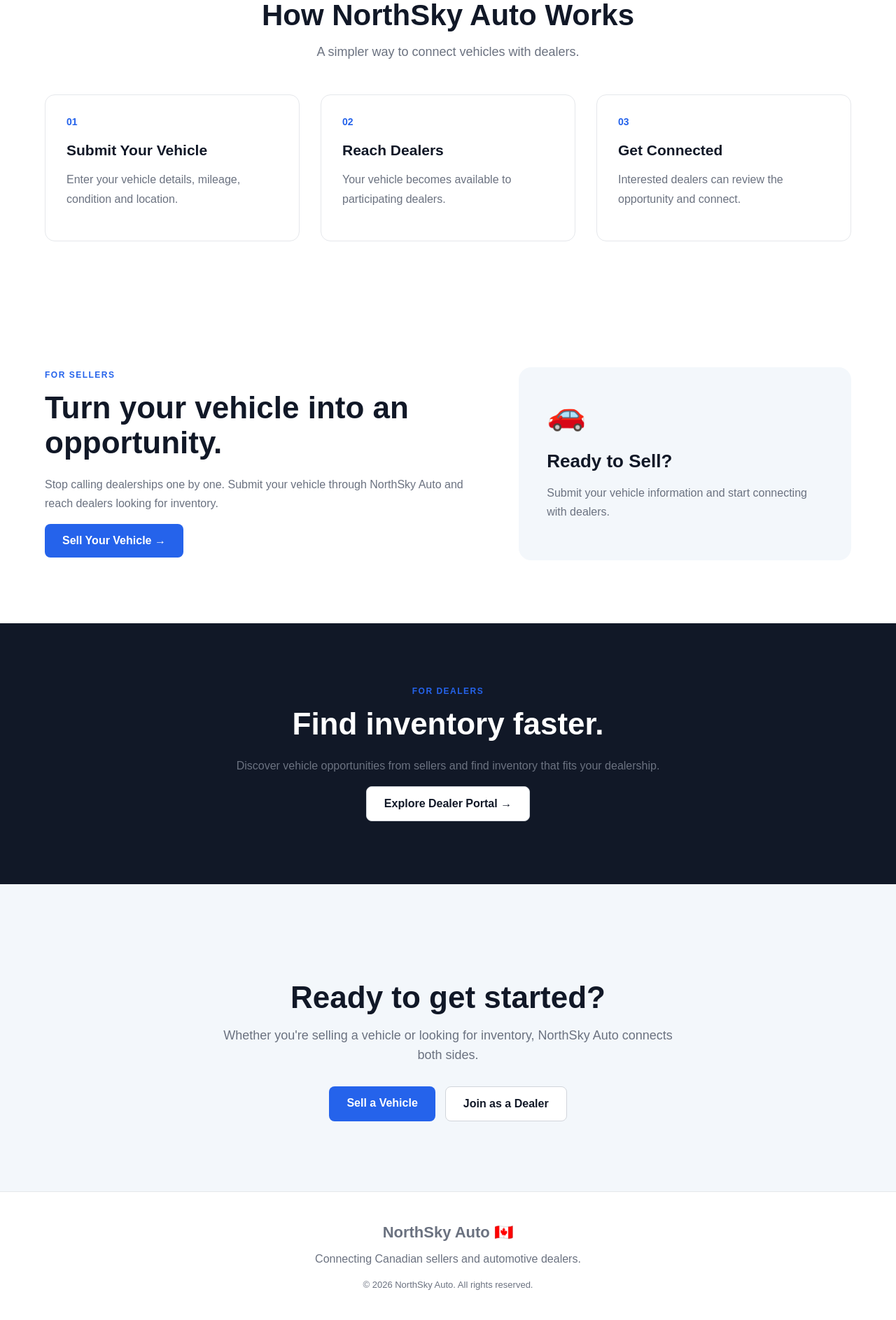
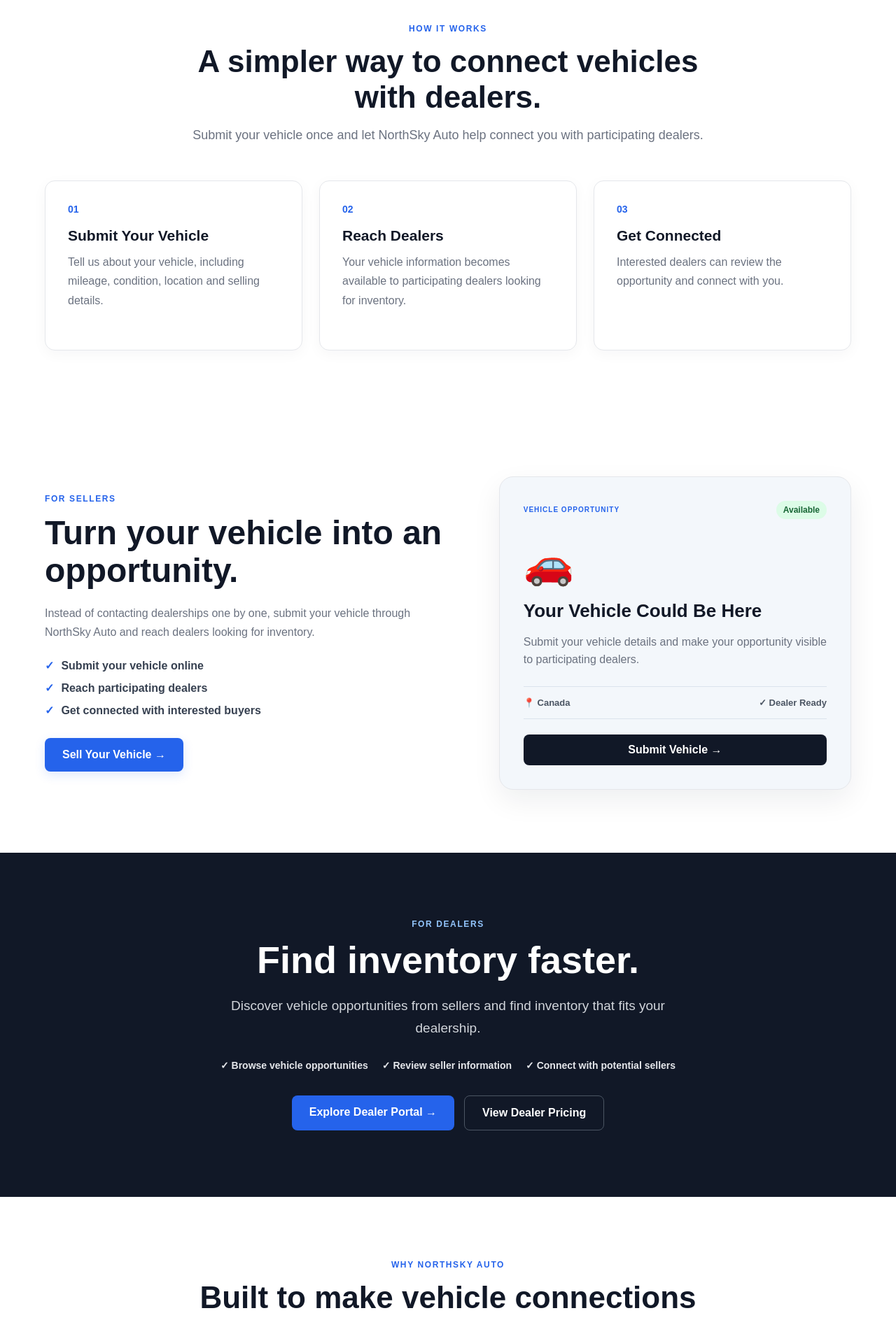
Before and after one commit to Goldylox752/NorthSky-Auto, a Next.js app: page / in a window 1280 px wide. Shown: the part 840-2727 px from the top of the page at 70% size. Built offline with nearby package versions, Linux system fonts and the light colour scheme.

Commit message:
Update page.jsx

```diff
--- a/app/page.jsx
+++ b/app/page.jsx
@@ -1,246 +1,359 @@
+import Link from "next/link";
 export default function HomePage() {
   return (
     <main style={styles.main}>
       {/* NAVIGATION */}
       <nav style={styles.nav}>
-        <div style={styles.logo}>NorthSky Auto 🇨🇦</div>
-
+        <Link href="/" style={styles.logo}>
+          NorthSky Auto 🇨🇦
+        </Link>
         <div style={styles.navLinks}>
-          <a href="/sell">Sell a Vehicle</a>
-          <a href="/dealer">For Dealers</a>
-          <a href="/pricing">Pricing</a>
-          <a href="/login">Login</a>
+          <Link href="/sell" style={styles.navLink}>
+            Sell a Vehicle
+          </Link>
+          <Link href="/dealer" style={styles.navLink}>
+            For Dealers
+          </Link>
+          <Link href="/pricing" style={styles.navLink}>
+            Pricing
+          </Link>
+          <Link href="/login" style={styles.loginLink}>
+            Login
+          </Link>
         </div>
       </nav>
-
       {/* HERO */}
       <section style={styles.hero}>
         <div style={styles.heroContent}>
-          <div style={styles.badge}>CANADIAN VEHICLE MARKETPLACE</div>
-
+          <div style={styles.badge}>
+            CANADIAN VEHICLE MARKETPLACE
+          </div>
           <h1 style={styles.title}>
             Sell Your Vehicle.
             <br />
             <span style={styles.highlight}>Reach Dealers.</span>
           </h1>
-
           <p style={styles.subtitle}>
             NorthSky Auto connects vehicle sellers with Canadian dealers
-            looking for inventory.
+            looking for quality inventory.
           </p>
-
           <div style={styles.buttons}>
-            <a href="/sell" style={styles.primaryButton}>
+            <Link href="/sell" style={styles.primaryButton}>
               Sell My Vehicle →
-            </a>
-
-            <a href="/dealer" style={styles.secondaryButton}>
+            </Link>
+            <Link href="/dealer" style={styles.secondaryButton}>
               I'm a Dealer
-            </a>
+            </Link>
           </div>
+          <p style={styles.heroNote}>
+            Simple submission. Dealer exposure. No obligation.
+          </p>
         </div>
       </section>
-
       {/* HOW IT WORKS */}
       <section style={styles.section}>
-        <h2 style={styles.sectionTitle}>How NorthSky Auto Works</h2>
-
+        <div style={styles.sectionHeader}>
+          <div style={styles.smallLabel}>HOW IT WORKS</div>
+          <h2 style={styles.sectionTitle}>
+            A simpler way to connect vehicles with dealers.
+          </h2>
           <p style={styles.sectionSubtitle}>
-          A simpler way to connect vehicles with dealers.
+            Submit your vehicle once and let NorthSky Auto help connect
+            you with participating dealers.
           </p>
-
+        </div>
         <div style={styles.steps}>
           <Step
             number="01"
             title="Submit Your Vehicle"
-            text="Enter your vehicle details, mileage, condition and location."
+            text="Tell us about your vehicle, including mileage, condition, location and selling details."
           />
-
           <Step
             number="02"
             title="Reach Dealers"
-            text="Your vehicle becomes available to participating dealers."
+            text="Your vehicle information becomes available to participating dealers looking for inventory."
           />
-
           <Step
             number="03"
             title="Get Connected"
-            text="Interested dealers can review the opportunity and connect."
+            text="Interested dealers can review the opportunity and connect with you."
           />
         </div>
       </section>
-
       {/* SELLER SECTION */}
       <section style={styles.splitSection}>
-        <div>
+        <div style={styles.splitContent}>
           <div style={styles.smallLabel}>FOR SELLERS</div>
-
           <h2 style={styles.bigHeading}>
             Turn your vehicle into an opportunity.
           </h2>
-
           <p style={styles.text}>
-            Stop calling dealerships one by one. Submit your vehicle through
-            NorthSky Auto and reach dealers looking for inventory.
+            Instead of contacting dealerships one by one, submit your
+            vehicle through NorthSky Auto and reach dealers looking for
+            inventory.
           </p>
-
-          <a href="/sell" style={styles.primaryButton}>
+          <div style={styles.featureList}>
+            <div style={styles.feature}>
+              <span style={styles.check}>✓</span>
+              Submit your vehicle online
+            </div>
+            <div style={styles.feature}>
+              <span style={styles.check}>✓</span>
+              Reach participating dealers
+            </div>
+            <div style={styles.feature}>
+              <span style={styles.check}>✓</span>
+              Get connected with interested buyers
+            </div>
+          </div>
+          <Link href="/sell" style={styles.primaryButton}>
             Sell Your Vehicle →
-          </a>
+          </Link>
         </div>
-
-        <div style={styles.card}>
-          <div style={styles.cardIcon}>🚗</div>
-          <h3 style={styles.cardTitle}>Ready to Sell?</h3>
-          <p style={styles.text}>
-            Submit your vehicle information and start connecting with dealers.
+        {/* VEHICLE PREVIEW */}
+        <div style={styles.vehicleCard}>
+          <div style={styles.vehicleTop}>
+            <span style={styles.vehicleBadge}>
+              VEHICLE OPPORTUNITY
+            </span>
+            <span style={styles.vehicleStatus}>
+              Available
+            </span>
+          </div>
+          <div style={styles.vehicleIcon}>🚗</div>
+          <h3 style={styles.vehicleTitle}>
+            Your Vehicle Could Be Here
+          </h3>
+          <p style={styles.vehicleDescription}>
+            Submit your vehicle details and make your opportunity
+            visible to participating dealers.
           </p>
+          <div style={styles.vehicleDetails}>
+            <span>📍 Canada</span>
+            <span>✓ Dealer Ready</span>
+          </div>
+          <Link href="/sell" style={styles.cardButton}>
+            Submit Vehicle →
+          </Link>
         </div>
       </section>
-
       {/* DEALER SECTION */}
       <section style={styles.dealerSection}>
         <div style={styles.dealerContent}>
-          <div style={styles.smallLabel}>FOR DEALERS</div>
-
-          <h2 style={styles.bigHeading}>
+          <div style={styles.dealerLabel}>FOR DEALERS</div>
+          <h2 style={styles.dealerHeading}>
             Find inventory faster.
           </h2>
-
-          <p style={styles.text}>
-            Discover vehicle opportunities from sellers and find inventory
-            that fits your dealership.
+          <p style={styles.dealerText}>
+            Discover vehicle opportunities from sellers and find
+            inventory that fits your dealership.
           </p>
-
-          <a href="/dealer" style={styles.secondaryButton}>
+          <div style={styles.dealerFeatures}>
+            <div>✓ Browse vehicle opportunities</div>
+            <div>✓ Review seller information</div>
+            <div>✓ Connect with potential sellers</div>
+          </div>
+          <div style={styles.buttons}>
+            <Link href="/dealer" style={styles.dealerButton}>
               Explore Dealer Portal →
-          </a>
+            </Link>
+            <Link href="/pricing" style={styles.dealerOutlineButton}>
+              View Dealer Pricing
+            </Link>
+          </div>
         </div>
       </section>
-
+      {/* WHY NORTHSKY */}
+      <section style={styles.section}>
+        <div style={styles.sectionHeader}>
+          <div style={styles.smallLabel}>WHY NORTHSKY AUTO</div>
+          <h2 style={styles.sectionTitle}>
+            Built to make vehicle connections simpler.
+          </h2>
+        </div>
+        <div style={styles.benefits}>
+          <Benefit
+            icon="🇨🇦"
+            title="Canadian Focus"
+            text="Built around connecting Canadian vehicle sellers and automotive dealers."
+          />
+          <Benefit
+            icon="⚡"
+            title="Simple Process"
+            text="Submit vehicle information online without having to contact dealerships one by one."
+          />
+          <Benefit
+            icon="🤝"
+            title="Better Connections"
+            text="Bring sellers and dealers together in one marketplace."
+          />
+        </div>
+      </section>
       {/* FINAL CTA */}
       <section style={styles.cta}>
+        <div style={styles.ctaContent}>
+          <div style={styles.smallLabel}>GET STARTED</div>
           <h2 style={styles.ctaTitle}>
-          Ready to get started?
+            Ready to connect?
           </h2>
-
           <p style={styles.ctaText}>
             Whether you're selling a vehicle or looking for inventory,
-          NorthSky Auto connects both sides.
+            NorthSky Auto helps connect both sides of the automotive
+            marketplace.
           </p>
-
           <div style={styles.buttons}>
-          <a href="/sell" style={styles.primaryButton}>
-            Sell a Vehicle
-          </a>
-
-          <a href="/dealer" style={styles.secondaryButton}>
+            <Link href="/sell" style={styles.primaryButton}>
+              Sell a Vehicle →
+            </Link>
+            <Link href="/dealer" style={styles.secondaryButton}>
               Join as a Dealer
-          </a>
+            </Link>
+          </div>
         </div>
       </section>
-
       {/* FOOTER */}
       <footer style={styles.footer}>
-        <div style={styles.logo}>NorthSky Auto 🇨🇦</div>
-
-        <p>Connecting Canadian sellers and automotive dealers.</p>
-
-        <p style={styles.copyright}>
+        <div style={styles.footerInner}>
+          <div>
+            <Link href="/" style={styles.footerLogo}>
+              NorthSky Auto 🇨🇦
+            </Link>
+            <p style={styles.footerText}>
+              Connecting Canadian vehicle sellers and automotive dealers.
+            </p>
+          </div>
+          <div style={styles.footerLinks}>
+            <Link href="/sell">Sell</Link>
+            <Link href="/dealer">Dealers</Link>
+            <Link href="/pricing">Pricing</Link>
+            <Link href="/about">About</Link>
+            <Link href="/contact">Contact</Link>
+            <Link href="/privacy">Privacy</Link>
+            <Link href="/terms">Terms</Link>
+          </div>
+        </div>
+        <div style={styles.copyright}>
           © 2026 NorthSky Auto. All rights reserved.
-        </p>
+        </div>
       </footer>
     </main>
   );
 }
-
 function Step({ number, title, text }) {
   return (
     <div style={styles.step}>
       <div style={styles.number}>{number}</div>
-      <h3 style={styles.stepTitle}>{title}</h3>
-      <p style={styles.text}>{text}</p>
+      <h3 style={styles.stepTitle}>
+        {title}
+      </h3>
+      <p style={styles.text}>
+        {text}
+      </p>
     </div>
   );
 }
-
+function Benefit({ icon, title, text }) {
+  return (
+    <div style={styles.benefit}>
+      <div style={styles.benefitIcon}>
+        {icon}
+      </div>
+      <h3 style={styles.benefitTitle}>
+        {title}
+      </h3>
+      <p style={styles.text}>
+        {text}
+      </p>
+    </div>
+  );
+}
 const styles = {
   main: {
     minHeight: "100vh",
     background: "#ffffff",
     color: "#111827",
-    fontFamily:
-      "Arial, Helvetica, sans-serif",
+    fontFamily: "Arial, Helvetica, sans-serif",
   },
-
   nav: {
     maxWidth: "1200px",
     margin: "0 auto",
-    padding: "22px 24px",
+    padding: "20px 24px",
     display: "flex",
     justifyContent: "space-between",
     alignItems: "center",
     gap: "20px",
+    flexWrap: "wrap",
   },
-
   logo: {
     fontSize: "22px",
     fontWeight: "800",
+    color: "#111827",
+    textDecoration: "none",
     whiteSpace: "nowrap",
   },
-
   navLinks: {
     display: "flex",
-    gap: "24px",
+    gap: "20px",
     alignItems: "center",
+    justifyContent: "center",
     flexWrap: "wrap",
   },
-
+  navLink: {
+    color: "#4b5563",
+    textDecoration: "none",
+    fontWeight: "600",
+    fontSize: "15px",
+  },
+  loginLink: {
+    color: "#ffffff",
+    background: "#111827",
+    textDecoration: "none",
+    fontWeight: "700",
+    fontSize: "15px",
+    padding: "10px 18px",
+    borderRadius: "8px",
+  },
   hero: {
     background: "#f3f7fb",
-    padding: "100px 24px",
+    padding: "105px 24px 100px",
     textAlign: "center",
+    borderTop: "1px solid #eef2f7",
   },
-
   heroContent: {
-    maxWidth: "850px",
+    maxWidth: "900px",
     margin: "0 auto",
   },
-
   badge: {
     display: "inline-block",
     fontSize: "12px",
-    fontWeight: "700",
-    letterSpacing: "1.5px",
+    fontWeight: "800",
+    letterSpacing: "1.8px",
+    color: "#2563eb",
     marginBottom: "20px",
   },
-
   title: {
-    fontSize: "clamp(44px, 7vw, 76px)",
-    lineHeight: "1.05",
-    margin: "0 0 24px",
+    fontSize: "clamp(44px, 7vw, 78px)",
+    lineHeight: "1.04",
+    margin: "0 0 25px",
     fontWeight: "900",
+    letterSpacing: "-2px",
   },
-
   highlight: {
     color: "#2563eb",
   },
-
   subtitle: {
     fontSize: "20px",
-    lineHeight: "1.6",
-    maxWidth: "680px",
+    lineHeight: "1.65",
+    maxWidth: "700px",
     margin: "0 auto 36px",
     color: "#4b5563",
   },
-
   buttons: {
     display: "flex",
     justifyContent: "center",
     gap: "14px",
     flexWrap: "wrap",
   },
-
   primaryButton: {
     display: "inline-block",
     padding: "15px 25px",
@@ -249,8 +362,8 @@ const styles = {
     textDecoration: "none",
     borderRadius: "8px",
     fontWeight: "700",
+    boxShadow: "0 5px 15px rgba(37, 99, 235, 0.15)",
   },
-
   secondaryButton: {
     display: "inline-block",
     padding: "15px 25px",
@@ -261,119 +374,259 @@ const styles = {
     border: "1px solid #d1d5db",
     fontWeight: "700",
   },
-
+  heroNote: {
+    marginTop: "22px",
+    fontSize: "14px",
+    color: "#6b7280",
+  },
   section: {
     maxWidth: "1200px",
     margin: "0 auto",
     padding: "90px 24px",
+  },
+  sectionHeader: {
+    maxWidth: "760px",
+    margin: "0 auto 50px",
     textAlign: "center",
   },
-
+  smallLabel: {
+    fontSize: "12px",
+    fontWeight: "800",
+    letterSpacing: "1.6px",
+    color: "#2563eb",
+    marginBottom: "15px",
+  },
   sectionTitle: {
-    fontSize: "42px",
-    marginBottom: "12px",
+    fontSize: "clamp(32px, 5vw, 44px)",
+    lineHeight: "1.15",
+    margin: "0 0 15px",
+    fontWeight: "800",
   },
-
   sectionSubtitle: {
     color: "#6b7280",
     fontSize: "18px",
-    marginBottom: "50px",
+    lineHeight: "1.6",
+    margin: "0",
   },
-
   steps: {
     display: "grid",
-    gridTemplateColumns: "repeat(auto-fit, minmax(220px, 1fr))",
-    gap: "30px",
-    textAlign: "left",
+    gridTemplateColumns: "repeat(auto-fit, minmax(230px, 1fr))",
+    gap: "24px",
   },
-
   step: {
-    padding: "30px",
+    padding: "32px",
     border: "1px solid #e5e7eb",
     borderRadius: "14px",
     background: "#ffffff",
+    boxShadow: "0 5px 20px rgba(15, 23, 42, 0.04)",
   },
-
   number: {
     fontSize: "14px",
     fontWeight: "800",
     color: "#2563eb",
     marginBottom: "18px",
   },
-
   stepTitle: {
     fontSize: "21px",
-    marginBottom: "10px",
+    margin: "0 0 12px",
+    fontWeight: "800",
   },
-
   text: {
     color: "#6b7280",
     lineHeight: "1.7",
+    margin: "0 0 25px",
   },
-
   splitSection: {
     maxWidth: "1200px",
     margin: "0 auto",
     padding: "90px 24px",
     display: "grid",
-    gridTemplateColumns: "1.3fr 1fr",
-    gap: "60px",
+    gridTemplateColumns: "1.15fr 1fr",
+    gap: "70px",
     alignItems: "center",
   },
-
-  smallLabel: {
+  splitContent: {
+    maxWidth: "620px",
+  },
+  bigHeading: {
+    fontSize: "clamp(34px, 5vw, 48px)",
+    lineHeight: "1.12",
+    margin: "0 0 20px",
+    fontWeight: "850",
+  },
+  featureList: {
+    display: "grid",
+    gap: "13px",
+    marginBottom: "30px",
+  },
+  feature: {
+    display: "flex",
+    alignItems: "center",
+    gap: "10px",
+    fontWeight: "600",
+    color: "#374151",
+  },
+  check: {
+    color: "#2563eb",
+    fontWeight: "900",
+  },
+  vehicleCard: {
+    padding: "34px",
+    borderRadius: "20px",
+    background: "#f3f7fb",
+    border: "1px solid #e5e7eb",
+    boxShadow: "0 15px 40px rgba(15, 23, 42, 0.07)",
+  },
+  vehicleTop: {
+    display: "flex",
+    justifyContent: "space-between",
+    alignItems: "center",
+    gap: "10px",
+    marginBottom: "30px",
+  },
+  vehicleBadge: {
+    fontSize: "10px",
+    fontWeight: "800",
+    letterSpacing: "1px",
+    color: "#2563eb",
+  },
+  vehicleStatus: {
     fontSize: "12px",
+    fontWeight: "700",
+    color: "#166534",
+    background: "#dcfce7",
+    padding: "6px 10px",
+    borderRadius: "999px",
+  },
+  vehicleIcon: {
+    fontSize: "58px",
+    marginBottom: "18px",
+  },
+  vehicleTitle: {
+    fontSize: "26px",
+    margin: "0 0 12px",
     fontWeight: "800",
-    letterSpacing: "1.5px",
-    color: "#2563eb",
-    marginBottom: "15px",
   },
-
-  bigHeading: {
-    fontSize: "44px",
-    lineHeight: "1.15",
-    margin: "0 0 20px",
+  vehicleDescription: {
+    color: "#6b7280",
+    lineHeight: "1.6",
+    marginBottom: "25px",
   },
-
-  card: {
-    padding: "40px",
-    borderRadius: "18px",
-    background: "#f3f7fb",
+  vehicleDetails: {
+    display: "flex",
+    justifyContent: "space-between",
+    gap: "10px",
+    padding: "15px 0",
+    borderTop: "1px solid #dbe3ec",
+    borderBottom: "1px solid #dbe3ec",
+    fontSize: "13px",
+    fontWeight: "600",
+    color: "#4b5563",
+    marginBottom: "22px",
   },
-
-  cardIcon: {
-    fontSize: "45px",
-    marginBottom: "20px",
+  cardButton: {
+    display: "block",
+    textAlign: "center",
+    padding: "13px 20px",
+    background: "#111827",
+    color: "#ffffff",
+    textDecoration: "none",
+    borderRadius: "8px",
+    fontWeight: "700",
   },
-
-  cardTitle: {
-    fontSize: "26px",
-    marginBottom: "10px",
-  },
-
   dealerSection: {
     background: "#111827",
     color: "#ffffff",
-    padding: "90px 24px",
+    padding: "95px 24px",
   },
-
   dealerContent: {
-    maxWidth: "800px",
+    maxWidth: "820px",
     margin: "0 auto",
     textAlign: "center",
   },
-
+  dealerLabel: {
+    fontSize: "12px",
+    fontWeight: "800",
+    letterSpacing: "1.6px",
+    color: "#93c5fd",
+    marginBottom: "15px",
+  },
+  dealerHeading: {
+    fontSize: "clamp(38px, 6vw, 54px)",
+    lineHeight: "1.1",
+    margin: "0 0 20px",
+    fontWeight: "850",
+  },
+  dealerText: {
+    color: "#d1d5db",
+    fontSize: "19px",
+    lineHeight: "1.65",
+    maxWidth: "650px",
+    margin: "0 auto 30px",
+  },
+  dealerFeatures: {
+    display: "flex",
+    justifyContent: "center",
+    gap: "20px",
+    flexWrap: "wrap",
+    color: "#e5e7eb",
+    fontSize: "14px",
+    fontWeight: "600",
+    marginBottom: "35px",
+  },
+  dealerButton: {
+    display: "inline-block",
+    padding: "15px 25px",
+    background: "#2563eb",
+    color: "#ffffff",
+    textDecoration: "none",
+    borderRadius: "8px",
+    fontWeight: "700",
+  },
+  dealerOutlineButton: {
+    display: "inline-block",
+    padding: "15px 25px",
+    background: "transparent",
+    color: "#ffffff",
+    textDecoration: "none",
+    borderRadius: "8px",
+    border: "1px solid #4b5563",
+    fontWeight: "700",
+  },
+  benefits: {
+    display: "grid",
+    gridTemplateColumns: "repeat(auto-fit, minmax(220px, 1fr))",
+    gap: "24px",
+  },
+  benefit: {
+    padding: "30px",
+    textAlign: "center",
+    border: "1px solid #e5e7eb",
+    borderRadius: "14px",
+  },
+  benefitIcon: {
+    fontSize: "38px",
+    marginBottom: "15px",
+  },
+  benefitTitle: {
+    fontSize: "21px",
+    margin: "0 0 10px",
+    fontWeight: "800",
+  },
   cta: {
     padding: "100px 24px",
     textAlign: "center",
     background: "#f3f7fb",
   },
-
+  ctaContent: {
+    maxWidth: "750px",
+    margin: "0 auto",
+  },
   ctaTitle: {
-    fontSize: "44px",
-    marginBottom: "15px",
+    fontSize: "clamp(38px, 6vw, 52px)",
+    margin: "0 0 15px",
+    fontWeight: "850",
   },
-
   ctaText: {
     color: "#6b7280",
     fontSize: "18px",
@@ -381,16 +634,41 @@ const styles = {
     margin: "0 auto 30px",
     lineHeight: "1.6",
   },
-
   footer: {
-    padding: "45px 24px",
-    textAlign: "center",
+    padding: "50px 24px 25px",
     borderTop: "1px solid #e5e7eb",
     color: "#6b7280",
   },
-
+  footerInner: {
+    maxWidth: "1200px",
+    margin: "0 auto",
+    display: "flex",
+    justifyContent: "space-between",
+    alignItems: "center",
+    gap: "30px",
+    flexWrap: "wrap",
+  },
+  footerLogo: {
+    color: "#111827",
+    fontSize: "20px",
+    fontWeight: "800",
+    textDecoration: "none",
+  },
+  footerText: {
+    marginTop: "8px",
+    fontSize: "14px",
+  },
+  footerLinks: {
+    display: "flex",
+    gap: "18px",
+    flexWrap: "wrap",
+  },
   copyright: {
-    marginTop: "20px",
+    maxWidth: "1200px",
+    margin: "35px auto 0",
+    paddingTop: "20px",
+    borderTop: "1px solid #e5e7eb",
     fontSize: "13px",
+    textAlign: "center",
   },
 };
```
Lines whose indentation alone changed are shown as unchanged.
